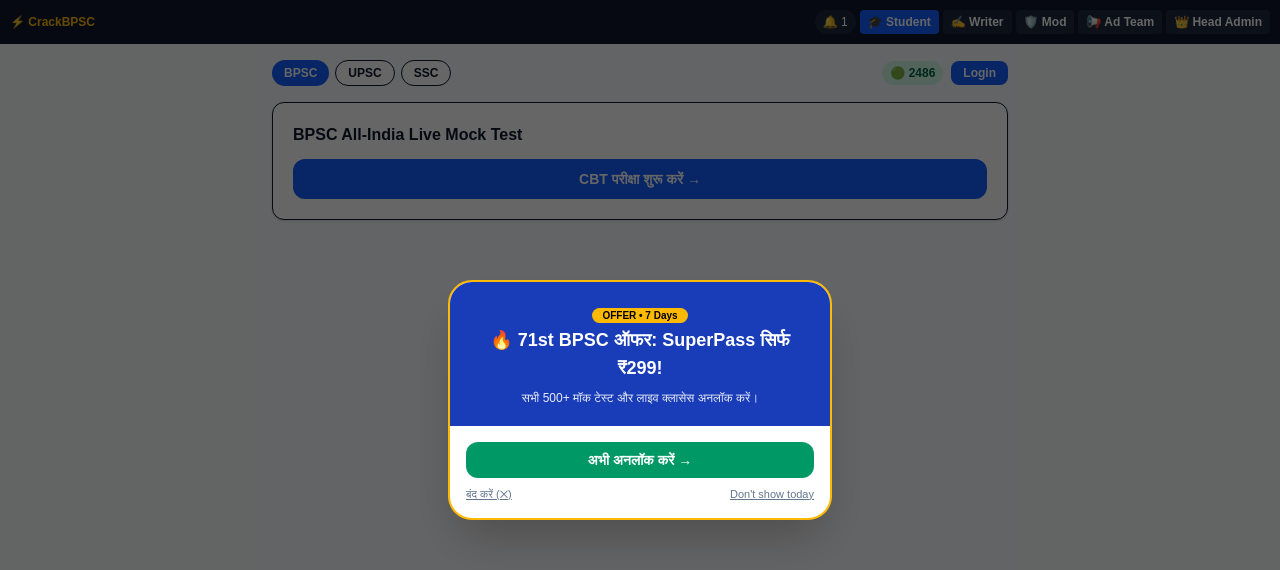
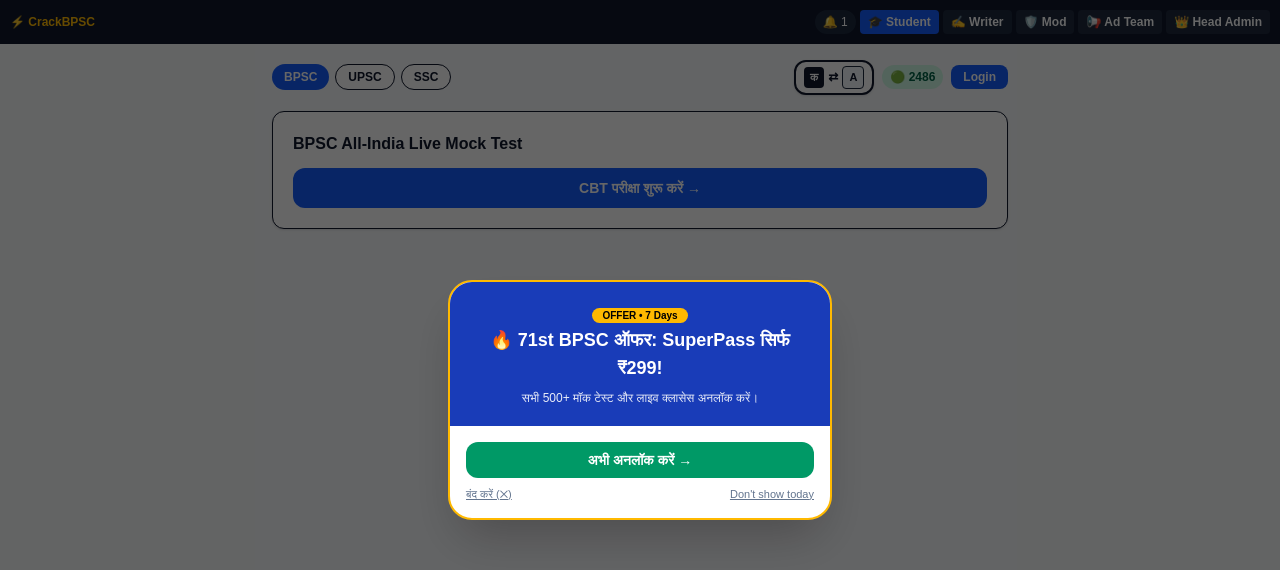
Before and after one commit to kumarrustam/crackbpsc, a Next.js app in the folder crackbpsc-app/: page / in a window 1280 px wide. Shown: the top 570 px of the page. Built offline with nearby package versions, Linux system fonts and the light colour scheme.

Commit message:
Update page.tsx

```diff
--- a/crackbpsc-app/src/app/page.tsx
+++ b/crackbpsc-app/src/app/page.tsx
@@ -158,6 +158,11 @@ questions.forEach((item, i) => { if (ans[i] === undefined) skipped++; else if (a
               ))}
             </div>
             <div className="flex items-center gap-2">
+              <button onClick={() => setExamLang(examLang === "HI" ? "EN" : "HI")} title="भाषा बदलें (क ⇄ A)" className="flex items-center gap-1 bg-white hover:bg-blue-50 border-2 border-slate-900 px-2 py-1 rounded-xl shadow-sm active:scale-95 transition-all">
+                <span className="bg-slate-900 text-white text-[11px] font-black px-1.5 py-0.5 rounded">क</span>
+                <span className="text-xs font-black text-slate-900">⇄</span>
+                <span className="bg-slate-100 text-slate-900 border border-slate-800 text-[11px] font-black px-1.5 py-0.5 rounded">A</span>
+              </button>
               {showLive && <span className="bg-emerald-100 text-emerald-800 text-xs font-bold px-2 py-1 rounded-full">🟢 {liveCount}</span>}
               {user ? <button onClick={() => setUser("")} className="bg-blue-100 text-blue-800 text-xs font-bold px-2.5 py-1 rounded-lg">👤 {user}</button> : <button onClick={() => setLoginOpen(true)} className="bg-blue-600 text-white text-xs font-bold px-3 py-1 rounded-lg">Login</button>}
             </div>
```
